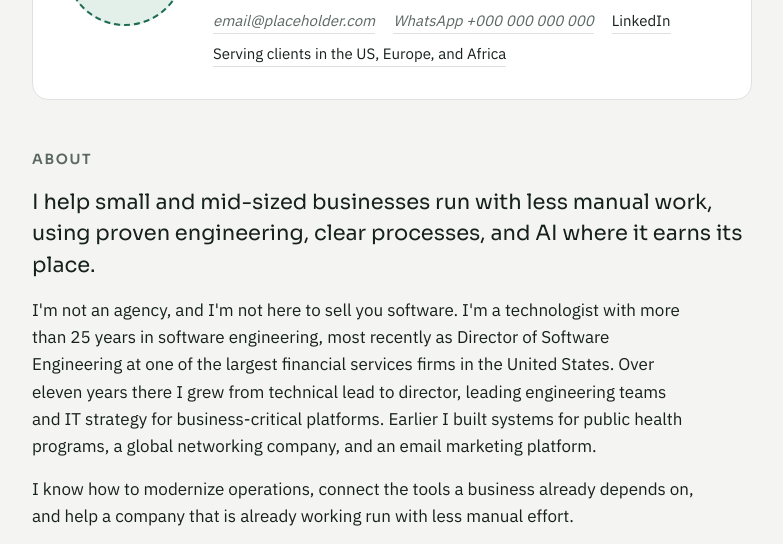
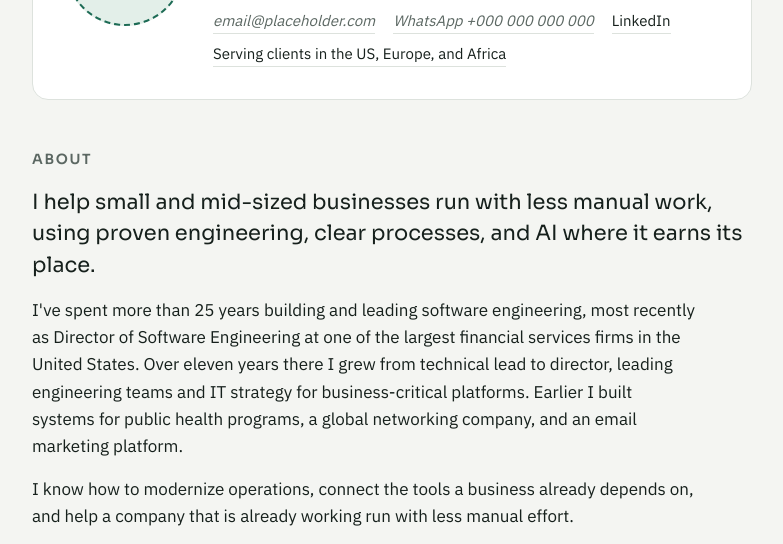
Before and after one commit to gilecs/personalpage, a plain HTML site: page index.html in a window 1280 px wide. Shown: the part 217-761 px from the top of the page, without its empty margins (248-1031 px from the left). Drawn offline with Linux system fonts and the light colour scheme.

Commit message:
Simplify About opening
Co-Authored-By: Claude Opus 5.5 <noreply@anthropic.com>
Claude-Session: https://claude.ai/code/session_01NbHq8DQxHY24WEpfFc2hzx

```diff
--- a/index.html
+++ b/index.html
@@ -116,7 +116,7 @@ footer{color:var(--muted);font-size:14px;border-top:1px solid var(--line);paddin
   <section>
     <h2>About</h2>
     <p class="lede">I help small and mid-sized businesses run with less manual work, using proven engineering, clear processes, and AI where it earns its place.</p>
-    <p class="body">I'm not an agency, and I'm not here to sell you software. I'm a technologist with more than 25 years in software engineering, most recently as Director of Software Engineering at one of the largest financial services firms in the United States. Over eleven years there I grew from technical lead to director, leading engineering teams and IT strategy for business-critical platforms. Earlier I built systems for public health programs, a global networking company, and an email marketing platform.</p>
+    <p class="body">I've spent more than 25 years building and leading software engineering, most recently as Director of Software Engineering at one of the largest financial services firms in the United States. Over eleven years there I grew from technical lead to director, leading engineering teams and IT strategy for business-critical platforms. Earlier I built systems for public health programs, a global networking company, and an email marketing platform.</p>
     <p class="body">I know how to modernize operations, connect the tools a business already depends on, and help a company that is already working run with less manual effort.</p>
     <p class="body">Today I run my own technology services practice, Bitesize Ops, and work as a part-time technology partner for owners who need senior guidance without a full-time hire. I also founded Abiko Agritech in Ethiopia, which runs on systems I designed for offline, low-bandwidth conditions.</p>
   </section>
```
